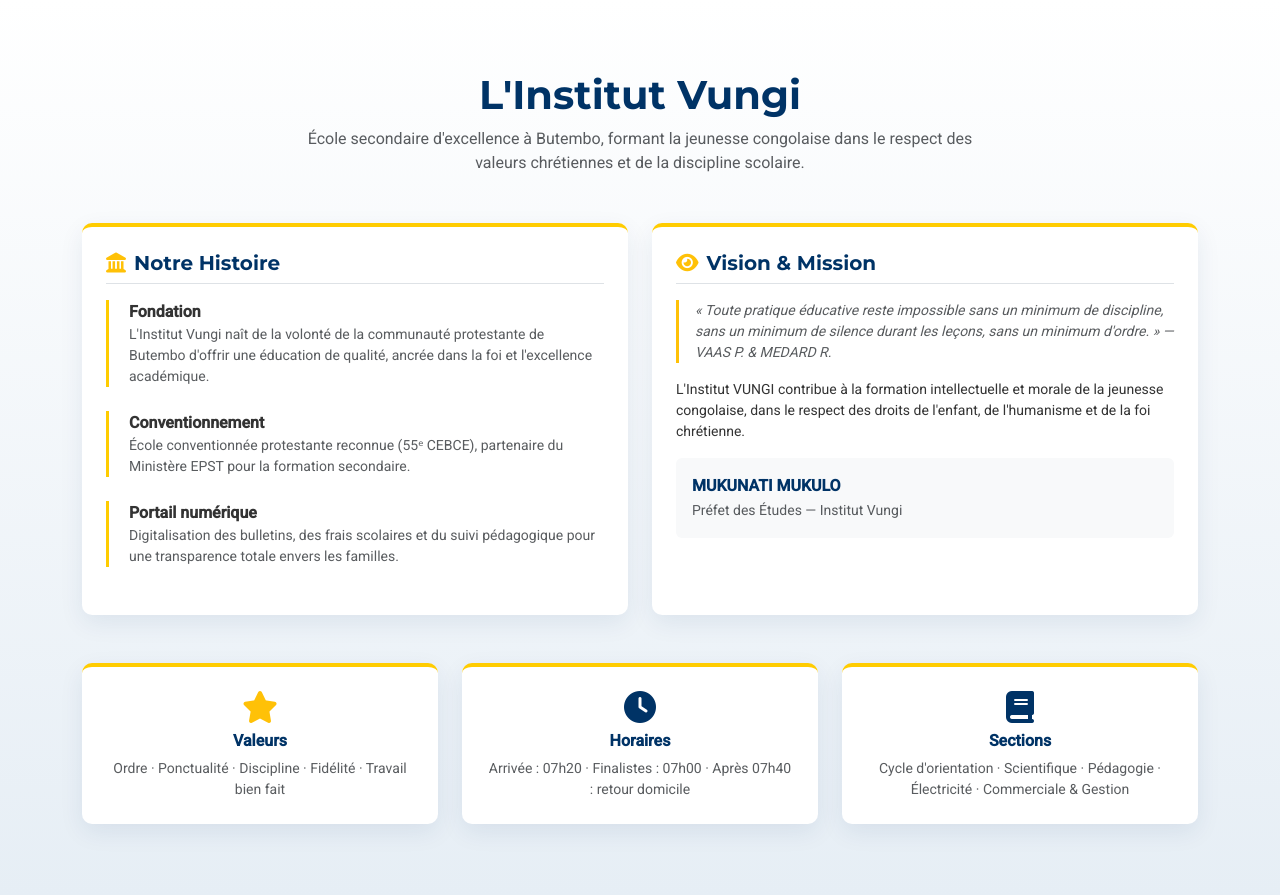
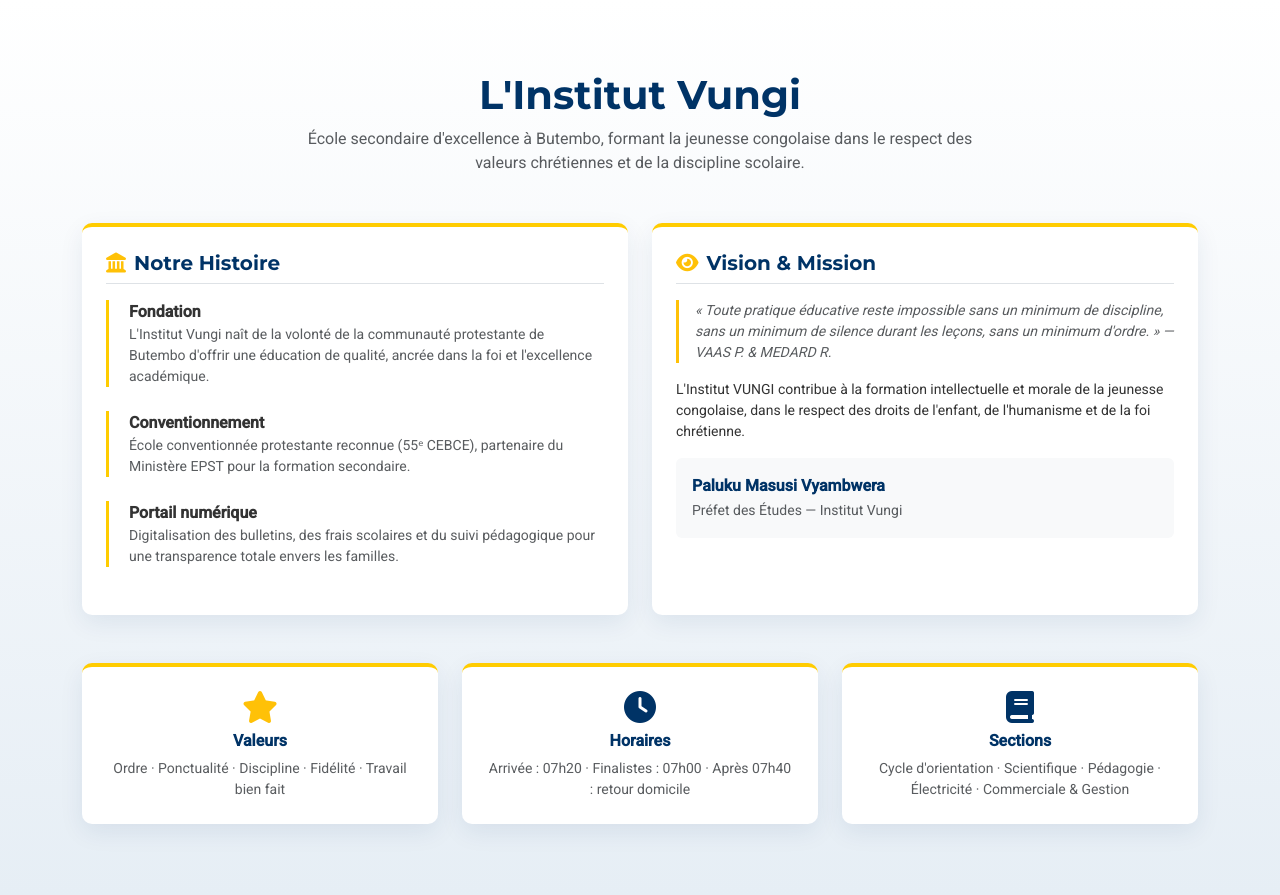
Before and after one commit to Jonathanbayikehya/PortailVungi, a Django app: page / in a window 1280 px wide. Shown: the part 1348-2243 px from the top of the page. Run offline with Django 5.2, Linux system fonts and the light colour scheme; data that the repository does not hold is empty.

```diff
--- a/management/templates/management/home.html
+++ b/management/templates/management/home.html
@@ -212,7 +212,7 @@ function toggleAnnonce(bouton) {
                     </blockquote>
                     <p class="small">L'Institut VUNGI contribue à la formation intellectuelle et morale de la jeunesse congolaise, dans le respect des droits de l'enfant, de l'humanisme et de la foi chrétienne.</p>
                     <div class="mt-3 p-3 bg-light rounded">
-                        <strong class="text-uac d-block">MUKUNATI MUKULO</strong>
+                        <strong class="text-uac d-block">Paluku Masusi Vyambwera</strong>
                         <small class="text-muted">Préfet des Études — Institut Vungi</small>
                     </div>
                 </div>
```
